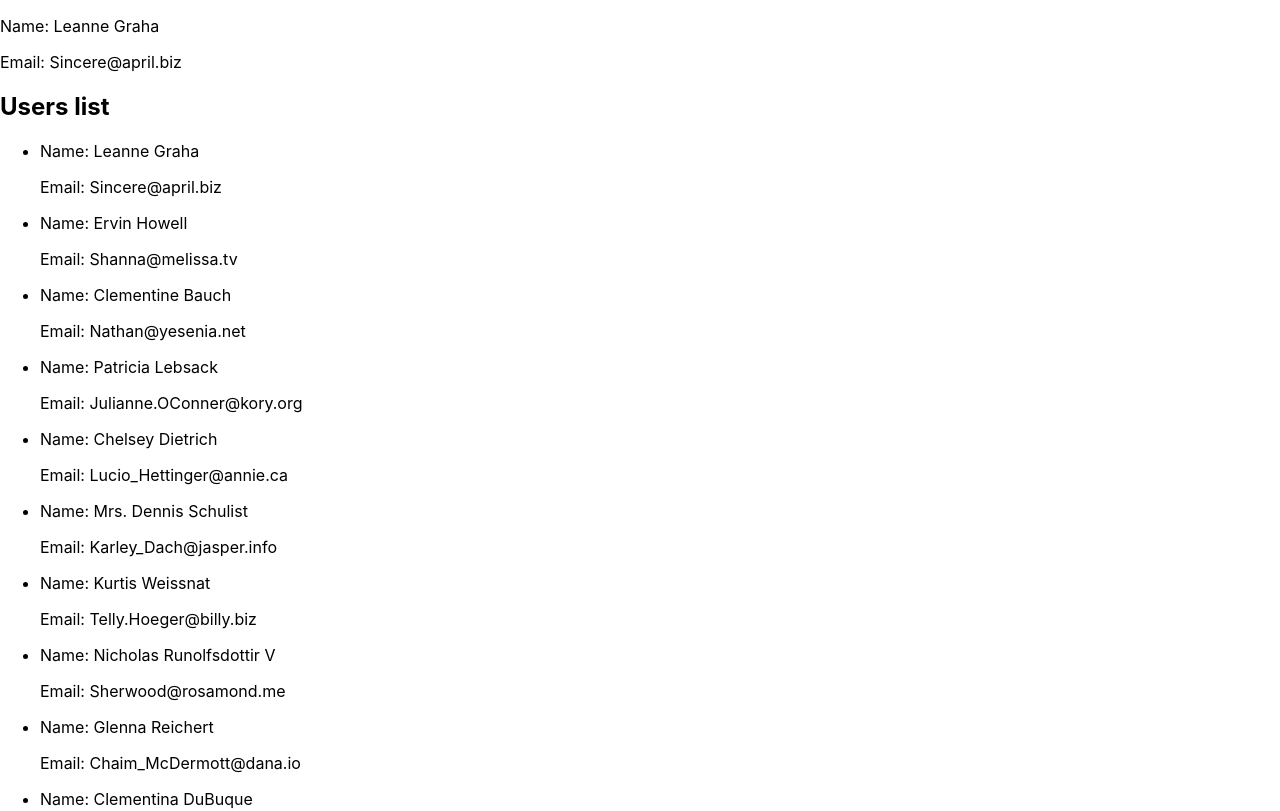
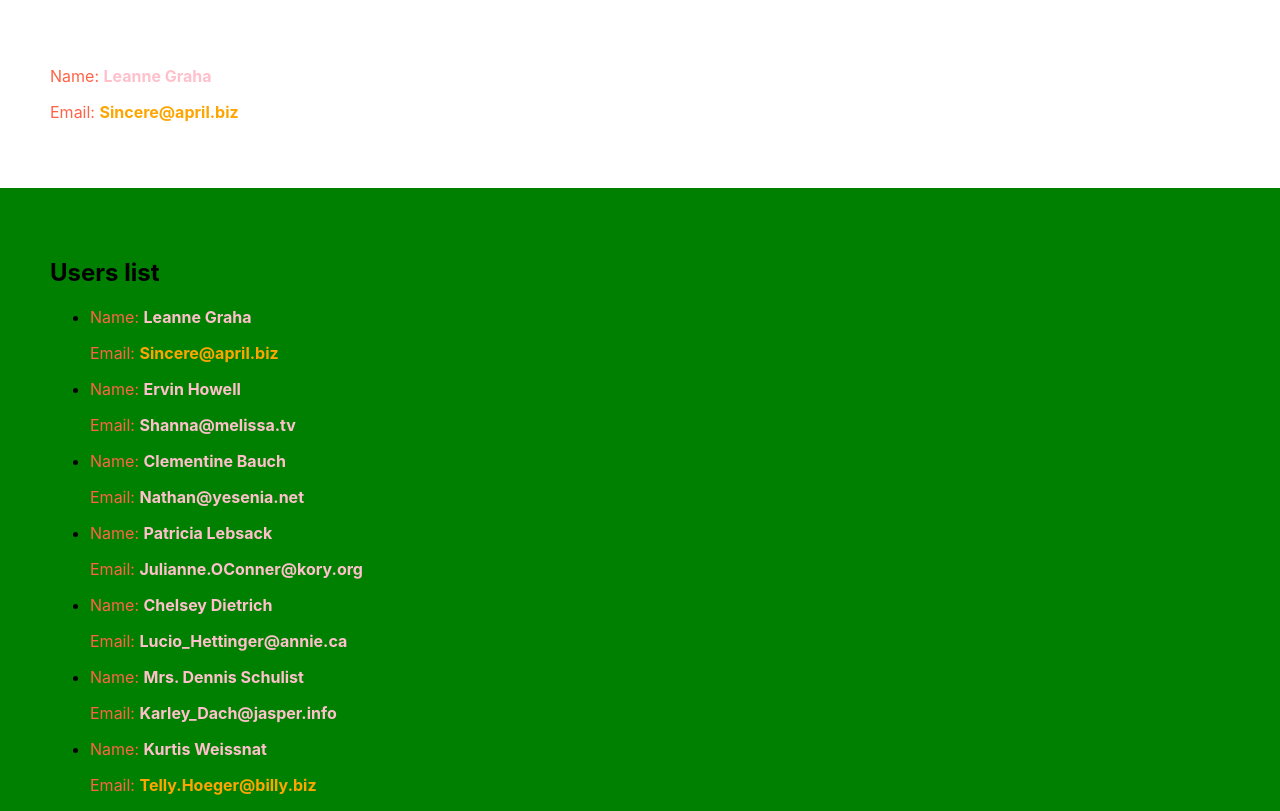
Before and after one commit to LiliyaFaizulina/react-practice, a React (Create React App) app: page / in a window 1280 px wide. Shown: the top 811 px of the page. Built offline with nearby package versions, Linux system fonts and the light colour scheme.

Commit message:
add styled compouds

```diff
--- a/package.json
+++ b/package.json
@@ -11,6 +11,7 @@
     "react": "^18.1.0",
     "react-dom": "^18.1.0",
     "react-scripts": "5.0.1",
+    "styled-components": "^5.3.6",
     "web-vitals": "^2.1.3"
   },
   "scripts": {
--- a/src/components/Section/Section.jsx
+++ b/src/components/Section/Section.jsx
@@ -1,8 +1,9 @@
-import PropTypes from "prop-types";
+import PropTypes from 'prop-types';
+import styles from './Section.module.css'
 
 export const Section = ({ children, title }) => {
   return (
-    <section>
+    <section className={title? styles.sectionBg : styles.baseSection}>
       {title && <h2>{title}</h2>}
       {children}
     </section>
--- /dev/null
+++ b/src/components/Section/Section.module.css
@@ -0,0 +1,11 @@
+.baseSection {
+  width: 1200px;
+  margin-right: auto;
+  margin-left: auto;
+  padding: 50px;
+}
+
+.sectionBg {
+  composes: baseSection;
+  background-color: green;
+}
--- a/src/components/User/User.jsx
+++ b/src/components/User/User.jsx
@@ -1,9 +1,11 @@
 import PropTypes from "prop-types";
+import {Text, Span} from './User.styled'
 export const User = ({ user: { name, email } }) => {
+  const isOrange = email.includes('biz')
   return (
     <div>
-      <p>Name: {name}</p>
-      <p>Email: {email}</p>
+      <Text>Name: <Span>{name}</Span></Text>
+      <Text>Email: <Span isOrange={isOrange}>{email}</Span></Text>
     </div>
   );
 };
--- /dev/null
+++ b/src/components/User/User.styled.js
@@ -0,0 +1,17 @@
+import styled from 'styled-components';
+
+export const Span = styled.span`
+  color: ${({ isOrange }) => (isOrange ? 'orange' : 'pink')};
+  font-weight: 700;
+`;
+
+export const Text = styled.p`
+  font-size: 16px;
+  color: tomato;
+  &:hover {
+    color: blueviolet;
+  }
+  &:hover ${Span} {
+    color: blueviolet;
+  }
+`;
```
Also changed, not shown: 1 other file (tests, documents, lock files or other folders).
